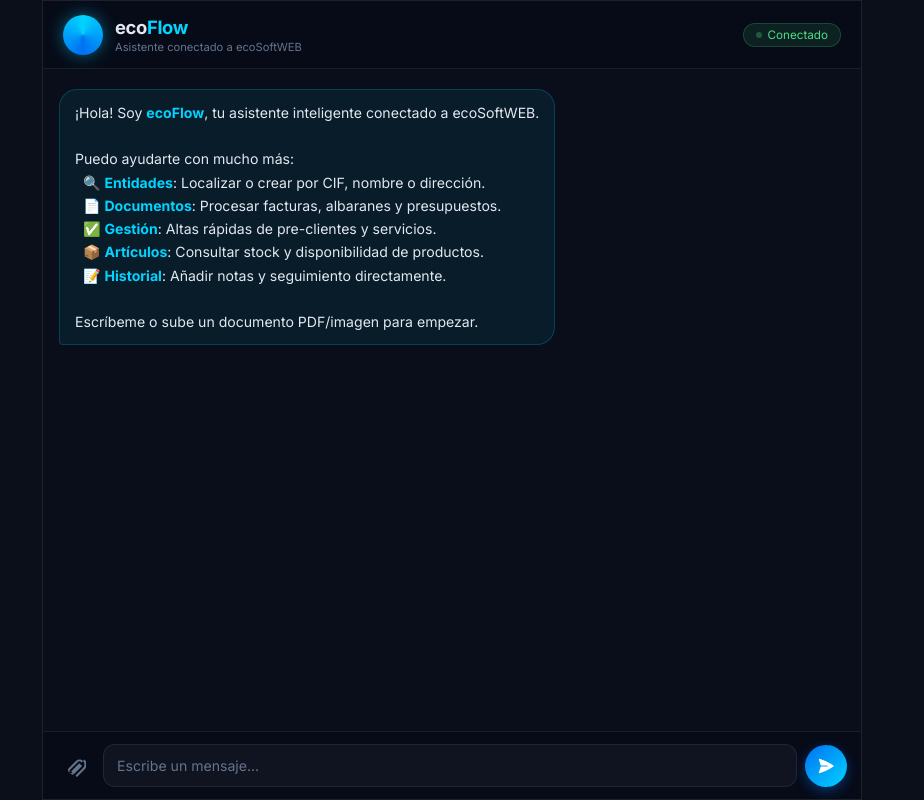
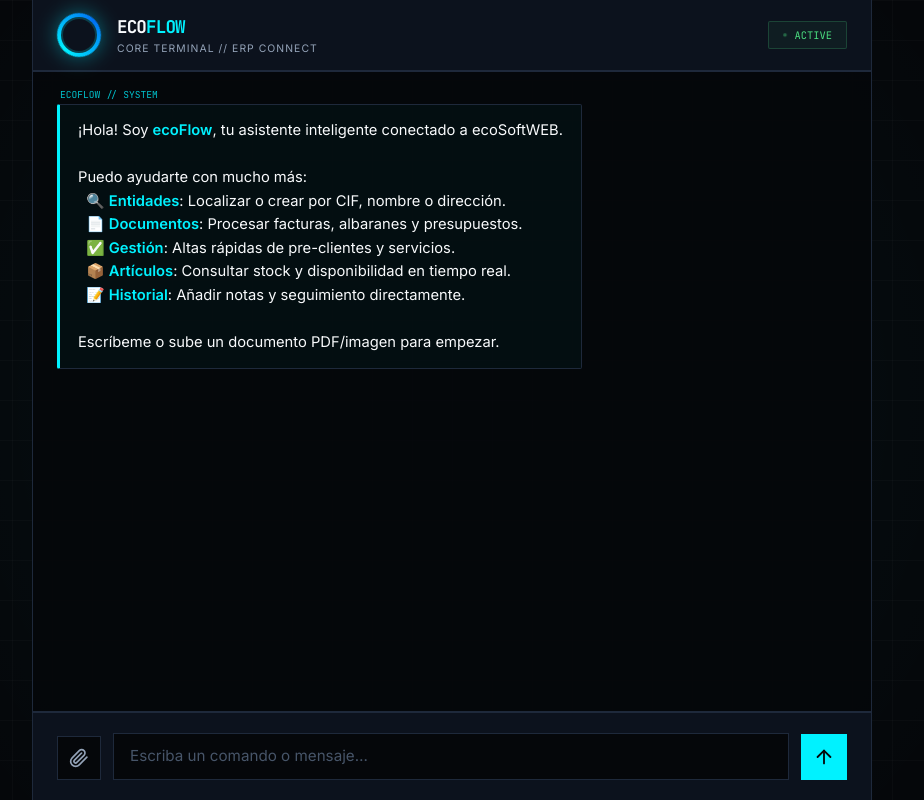
Before and after one commit to tortextrx/ecoflow, a plain HTML site: page app/static/index.html in a window 1280 px wide. Shown: the whole page, without its empty margins (188-1112 px from the left). Drawn offline with Linux system fonts and the light colour scheme.

Commit message:
Rediseño completo: Atomic Cyber Precision UI

```diff
--- a/app/static/index.html
+++ b/app/static/index.html
@@ -3,234 +3,330 @@
 <head>
 <meta charset="UTF-8">
 <meta name="viewport" content="width=device-width, initial-scale=1.0">
-<title>ecoFlow — Asistente Inteligente</title>
+<title>ecoFlow — Quantum Interface</title>
 <style>
-@import url('https://fonts.googleapis.com/css2?family=Inter:wght@400;500;600;700&display=swap');
+@import url('https://fonts.googleapis.com/css2?family=Inter:wght@400;500;600;700&family=JetBrains+Mono:wght@400;700&display=swap');
 
-*,*::before,*::after{box-sizing:border-box;margin:0;padding:0}
-:root{
-  --bg:#0b0f1a;--surface:rgba(255,255,255,.04);--border:rgba(255,255,255,.08);
-  --accent:#00d4ff;--accent2:#0070f3;--accent-dim:rgba(0,212,255,.12);
-  --text:#e2e8f0;--muted:#64748b;--radius:18px;
-  --bot-bg:rgba(0,212,255,.07);--user-bg:rgba(255,255,255,.05);
+:root {
+  --bg: #05070a;
+  --surface: #0c121d;
+  --surface-alt: #131b2b;
+  --border: #1e293b;
+  --border-bright: #334155;
+  --accent: #00f2ff;
+  --accent-dim: rgba(0,242,255,0.12);
+  --text: #f8fafc;
+  --muted: #94a3b8;
+  --radius: 2px;
+  --font-mono: 'JetBrains Mono', monospace;
+  --bot-bg: rgba(0,242,255,0.03);
 }
-html,body{height:100%;overflow:hidden}
-body{
-  font-family:'Inter',system-ui,sans-serif;
-  background:var(--bg);color:var(--text);
-  display:flex;align-items:center;justify-content:center;
+
+*, *::before, *::after { box-sizing: border-box; margin: 0; padding: 0; }
+
+@media (prefers-reduced-motion: reduce) {
+  *, ::before, ::after {
+    animation-delay: -1ms !important;
+    animation-duration: 1ms !important;
+    animation-iteration-count: 1 !important;
+    background-attachment: initial !important;
+    scroll-behavior: auto !important;
+    transition-duration: 0s !important;
+    transition-delay: 0s !important;
+  }
 }
-.shell{
-  width:min(820px,100%);height:100dvh;
-  display:flex;flex-direction:column;
-  background:rgba(11,15,26,.97);
-  border:1px solid var(--border);
+
+html, body { height: 100%; overflow: hidden; background: var(--bg); color: var(--text); }
+body {
+  font-family: 'Inter', system-ui, sans-serif;
+  display: flex; align-items: center; justify-content: center;
+  -webkit-font-smoothing: antialiased;
+  background-image:
+    radial-gradient(circle at 50% 50%, rgba(0, 242, 255, 0.05) 0%, transparent 80%),
+    linear-gradient(rgba(255,255,255,0.02) 1px, transparent 1px),
+    linear-gradient(90deg, rgba(255,255,255,0.02) 1px, transparent 1px);
+  background-size: 100% 100%, 40px 40px, 40px 40px;
+}
+
+.shell {
+  width: min(840px, 100%); height: 100dvh;
+  display: flex; flex-direction: column;
+  background: rgba(5, 7, 10, 0.94);
+  border-left: 1px solid var(--border);
+  border-right: 1px solid var(--border);
+  position: relative;
 }
 
 /* HEADER */
-.hd{
-  height:68px;padding:0 20px;flex-shrink:0;
-  background:rgba(8,12,24,.98);border-bottom:1px solid var(--border);
-  display:flex;align-items:center;justify-content:space-between;
+.hd {
+  height: 72px; padding: 0 24px; flex-shrink: 0;
+  background: var(--surface);
+  border-bottom: 2px solid var(--border);
+  display: flex; align-items: center; justify-content: space-between;
 }
-.hd-left{display:flex;align-items:center;gap:12px}
-.orb{
-  width:40px;height:40px;border-radius:50%;flex-shrink:0;
-  background:conic-gradient(from 0deg,#00d4ff,#0070f3,#00d4ff);
-  animation:spin 5s linear infinite;
-  box-shadow:0 0 16px rgba(0,212,255,.45);
+.hd-left { display: flex; align-items: center; gap: 16px; }
+.orb-container { position: relative; width: 44px; height: 44px; }
+.orb {
+  width: 100%; height: 100%; border-radius: 50%;
+  background: conic-gradient(from 0deg, #00f2ff, #0070f3, #00f2ff);
+  animation: spin 8s linear infinite;
+  box-shadow: 0 0 20px rgba(0,242,255,0.4);
 }
-@keyframes spin{to{transform:rotate(360deg)}}
-.brand{font-size:1.15rem;font-weight:700;letter-spacing:-.02em}
-.brand span{color:var(--accent)}
-.sub{font-size:.7rem;color:var(--muted);margin-top:2px}
-.pill{
-  display:flex;align-items:center;gap:6px;font-size:.73rem;color:#4ade80;
-  background:rgba(74,222,128,.1);border:1px solid rgba(74,222,128,.2);
-  padding:4px 12px;border-radius:999px;
+.orb-overlay {
+  position: absolute; inset: 4px; border-radius: 50%;
+  background: var(--surface); border: 2px solid rgba(0,242,255,0.2);
 }
-.dot{width:6px;height:6px;border-radius:50%;background:#4ade80;animation:pulse 2s infinite}
-@keyframes pulse{0%,100%{opacity:1}50%{opacity:.3}}
+@keyframes spin { to { transform: rotate(360deg); } }
+
+.brand { font-family: var(--font-mono); font-size: 1.1rem; font-weight: 700; letter-spacing: -0.05em; text-transform: uppercase; }
+.brand span { color: var(--accent); }
+.sub { font-size: 0.65rem; color: var(--muted); letter-spacing: 0.1em; text-transform: uppercase; margin-top: 4px; }
+
+.status {
+  display: flex; align-items: center; gap: 8px; font-family: var(--font-mono); font-size: 0.65rem; color: #4ade80;
+  background: rgba(74,222,128,0.05); border: 1px solid rgba(74,222,128,0.2);
+  padding: 6px 14px; border-radius: var(--radius);
+}
+.dot { width: 4px; height: 4px; border-radius: 50%; background: #4ade80; animation: pulse 2s infinite; }
+@keyframes pulse { 0%,100% { opacity: 1; transform: scale(1.1); } 50% { opacity: 0.4; transform: scale(0.9); } }
 
 /* CHAT */
-.chat{flex:1;overflow-y:auto;padding:20px 16px;display:flex;flex-direction:column;gap:14px;scroll-behavior:smooth}
-.chat::-webkit-scrollbar{width:4px}
-.chat::-webkit-scrollbar-thumb{background:var(--border);border-radius:4px}
-.row{display:flex}
-.row.me{justify-content:flex-end}
-.bub{
-  max-width:74%;padding:11px 15px;border-radius:var(--radius);
-  font-size:.88rem;line-height:1.65;animation:pop .18s ease;
-  word-break:break-word;
+.chat { flex: 1; overflow-y: auto; padding: 32px 24px; display: flex; flex-direction: column; gap: 20px; scroll-behavior: smooth; }
+.chat::-webkit-scrollbar { width: 3px; }
+.chat::-webkit-scrollbar-thumb { background: var(--border-bright); }
+
+.row { display: flex; width: 100%; }
+.row.me { justify-content: flex-end; }
+
+.bub {
+  max-width: 80%; padding: 14px 18px; position: relative;
+  font-size: 0.92rem; line-height: 1.6; animation: slideUp 0.3s cubic-bezier(0.16, 1, 0.3, 1);
+  word-break: break-word; border: 1px solid var(--border);
+  background: var(--surface-alt); border-radius: var(--radius);
 }
-@keyframes pop{from{opacity:0;transform:translateY(5px) scale(.97)}to{opacity:1;transform:none}}
-.bub.bot{background:var(--bot-bg);border:1px solid rgba(0,212,255,.2);border-bottom-left-radius:4px}
-.bub.bot strong,.bub.bot b{color:var(--accent)}
-.bub.me{background:var(--user-bg);border:1px solid var(--border);border-bottom-right-radius:4px}
-.bub.file{
-  display:flex;align-items:center;gap:8px;
-  background:rgba(0,112,243,.1);border:1px solid rgba(0,112,243,.3);
-  border-bottom-right-radius:4px;font-size:.83rem;color:var(--accent);
+@keyframes slideUp { from { opacity: 0; transform: translateY(12px); } to { opacity: 1; transform: none; } }
+
+.bub.bot {
+  border-left: 3px solid var(--accent);
+  background: var(--bot-bg);
+}
+.bub.bot::before {
+  content: "ECOFLOW // SYSTEM";
+  position: absolute; top: -18px; left: 0;
+  font-family: var(--font-mono); font-size: 0.6rem; color: var(--accent); opacity: 0.8;
 }
 
+.bub.me {
+  border-right: 3px solid #64748b;
+  background: rgba(255,255,255,0.02);
+}
+.bub.me::before {
+  content: "USER // AUTH";
+  position: absolute; top: -18px; right: 0;
+  font-family: var(--font-mono); font-size: 0.6rem; color: var(--muted); opacity: 0.8;
+}
+
+.bub strong { color: var(--accent); font-weight: 600; }
+
+.file-card {
+  display: flex; align-items: center; gap: 12px;
+  background: rgba(0, 242, 255, 0.05); border: 1px solid rgba(0, 242, 255, 0.2);
+  padding: 10px 14px; margin-top: 4px;
+}
+.file-card svg { color: var(--accent); flex-shrink: 0; }
+
 /* TYPING */
-.typing-row{display:flex;align-items:center;gap:10px;padding:0 16px 8px}
-.typing-bub{
-  display:flex;gap:4px;align-items:center;
-  background:var(--bot-bg);border:1px solid rgba(0,212,255,.2);
-  padding:10px 14px;border-radius:var(--radius);border-bottom-left-radius:4px;
+.typing { display: flex; align-items: center; gap: 12px; padding: 0 24px 16px; opacity: 0.8; }
+.typing-dots { display: flex; gap: 4px; }
+.typing-dots span { width: 5px; height: 5px; background: var(--accent); animation: bounceDots 1.4s infinite; }
+.typing-dots span:nth-child(2) { animation-delay: 0.2s; }
+.typing-dots span:nth-child(3) { animation-delay: 0.4s; }
+@keyframes bounceDots { 0%, 80%, 100% { transform: scale(1); opacity: 0.4; } 40% { transform: scale(1.4); opacity: 1; } }
+.typing-label { font-family: var(--font-mono); font-size: 0.65rem; color: var(--accent); letter-spacing: 0.05em; }
+
+/* INPUT BAR */
+.bar {
+  flex-shrink: 0; padding: 20px 24px;
+  background: var(--surface); border-top: 2px solid var(--border);
+  display: flex; align-items: flex-end; gap: 12px;
 }
-.typing-bub span{width:7px;height:7px;border-radius:50%;background:var(--accent);animation:bounce 1.2s infinite}
-.typing-bub span:nth-child(2){animation-delay:.2s}
-.typing-bub span:nth-child(3){animation-delay:.4s}
-@keyframes bounce{0%,80%,100%{transform:translateY(0)}40%{transform:translateY(-6px)}}
-.tlabel{font-size:.75rem;color:var(--muted)}
 
-/* INPUT */
-.bar{
-  flex-shrink:0;padding:12px 14px;
-  background:rgba(8,12,24,.98);border-top:1px solid var(--border);
-  display:flex;align-items:flex-end;gap:8px;
+.action-btn {
+  width: 44px; height: 44px; border: 1px solid var(--border); background: var(--bg);
+  color: var(--muted); cursor: pointer; display: flex; align-items: center; justify-content: center;
+  transition: border-color 0.2s, color 0.2s, background 0.2s; flex-shrink: 0;
 }
-.attach{
-  width:38px;height:38px;border-radius:50%;color:var(--muted);cursor:pointer;
-  display:flex;align-items:center;justify-content:center;flex-shrink:0;border:none;background:none;
-  transition:all .2s;
+.action-btn:hover { color: var(--accent); border-color: var(--accent); background: var(--accent-dim); }
+.action-btn:focus-visible { outline: 2px solid var(--accent); outline-offset: 2px; }
+
+.file-preview {
+  display: none; align-items: center; gap: 10px;
+  background: var(--accent-dim); border: 1px solid var(--accent);
+  padding: 6px 12px; font-family: var(--font-mono); font-size: 0.7rem; color: var(--accent);
+  max-width: 200px; white-space: nowrap; overflow: hidden; text-overflow: ellipsis;
 }
-.attach:hover{color:var(--accent);background:var(--accent-dim)}
-.attach svg{width:20px;height:20px}
-.prev{
-  display:none;align-items:center;gap:6px;
-  background:rgba(0,112,243,.12);border:1px solid rgba(0,112,243,.3);
-  border-radius:8px;padding:4px 10px;font-size:.75rem;color:var(--accent);
-  max-width:160px;white-space:nowrap;overflow:hidden;text-overflow:ellipsis;
+.btn-close { background: none; border: none; color: var(--accent); cursor: pointer; font-size: 1rem; line-height: 1; }
+
+textarea {
+  flex: 1; min-height: 44px; max-height: 160px; resize: none; outline: none;
+  font-family: inherit; font-size: 0.95rem; border: 1px solid var(--border);
+  background: var(--bg); color: var(--text); padding: 11px 16px; line-height: 1.5;
+  transition: border-color 0.2s;
 }
-.clr{background:none;border:none;color:var(--muted);cursor:pointer;font-size:.85rem;padding:0 2px;flex-shrink:0}
-.clr:hover{color:#f87171}
-textarea{
-  flex:1;min-height:40px;max-height:120px;resize:none;outline:none;font-family:inherit;
-  background:var(--surface);border:1px solid var(--border);border-radius:12px;
-  color:var(--text);font-size:.88rem;padding:10px 13px;line-height:1.5;transition:border-color .2s;
+textarea:focus { border-color: var(--accent); }
+textarea::placeholder { color: #475569; }
+
+.btn-send {
+  width: 46px; height: 46px; border: none; cursor: pointer;
+  background: var(--accent); color: var(--bg);
+  display: flex; align-items: center; justify-content: center;
+  transition: transform 0.1s, filter 0.2s; flex-shrink: 0;
 }
-textarea:focus{border-color:rgba(0,212,255,.4)}
-textarea::placeholder{color:var(--muted)}
-.send{
-  width:42px;height:42px;border-radius:50%;flex-shrink:0;border:none;cursor:pointer;
-  background:linear-gradient(135deg,var(--accent2),var(--accent));
-  display:flex;align-items:center;justify-content:center;color:#fff;
-  box-shadow:0 4px 12px rgba(0,112,243,.4);transition:all .2s;
-}
-.send:hover{transform:scale(1.06);box-shadow:0 6px 18px rgba(0,212,255,.5)}
-.send:active{transform:scale(.96)}
-.send:disabled{opacity:.4;cursor:not-allowed;transform:none}
-.send svg{width:18px;height:18px}
+.btn-send:hover { filter: brightness(1.1); transform: translateY(-1px); }
+.btn-send:active { transform: translateY(1px); }
+.btn-send:disabled { opacity: 0.3; cursor: not-allowed; filter: grayscale(1); }
+.btn-send svg { width: 22px; height: 22px; }
 </style>
 </head>
 <body>
 <div class="shell">
   <header class="hd">
     <div class="hd-left">
-      <div class="orb"></div>
+      <div class="orb-container">
+        <div class="orb"></div>
+        <div class="orb-overlay"></div>
+      </div>
       <div>
         <div class="brand">eco<span>Flow</span></div>
-        <div class="sub">Asistente conectado a ecoSoftWEB</div>
+        <div class="sub">CORE TERMINAL // ERP CONNECT</div>
       </div>
     </div>
-    <div class="pill"><span class="dot"></span>Conectado</div>
+    <div class="status"><span class="dot"></span>ACTIVE</div>
   </header>
 
-  <main class="chat" id="chat"></main>
+  <main class="chat" id="chatArea"></main>
 
-  <div class="typing-row" id="typingRow" style="display:none">
-    <div class="typing-bub"><span></span><span></span><span></span></div>
-    <span class="tlabel" id="tlabel">ecoFlow está pensando...</span>
+  <div class="typing" id="typingArea" style="display:none">
+    <div class="typing-dots"><span></span><span></span><span></span></div>
+    <span class="typing-label" id="typingLabel">SYSTEM IS PROCESSING…</span>
   </div>
 
   <footer class="bar">
-    <label class="attach" title="Subir imagen o PDF">
-      <svg xmlns="http://www.w3.org/2000/svg" viewBox="0 0 20 20" fill="currentColor"><path fill-rule="evenodd" d="M15.621 4.379a3 3 0 00-4.242 0l-7 7a3 3 0 004.242 4.242l7-7a1 1 0 00-1.414-1.414l-7 7a1 1 0 01-1.414-1.414l7-7a1 1 0 011.414 1.414l-7 7a3 3 0 01-4.242-4.242l7-7a5 5 0 017.071 7.071l-7 7a1 1 0 001.414 1.414l7-7a7 7 0 000-9.9z" clip-rule="evenodd" /></svg>
+    <label class="action-btn" title="Adjuntar documento" aria-label="Adjuntar documento">
+      <svg xmlns="http://www.w3.org/2000/svg" width="20" height="20" viewBox="0 0 24 24" fill="none" stroke="currentColor" stroke-width="2" stroke-linecap="round" stroke-linejoin="round"><path d="m21.44 11.05-9.19 9.19a6 6 0 0 1-8.49-8.49l8.57-8.57A4 4 0 1 1 18 8.84l-8.59 8.51a2 2 0 0 1-2.83-2.83l8.49-8.48"/></svg>
       <input type="file" id="fileInput" accept=".jpg,.jpeg,.png,.pdf" style="display:none">
     </label>
-    <div class="prev" id="prev">
-      <span id="prevName"></span>
-      <button class="clr" id="clr">✕</button>
+    <div class="file-preview" id="filePreview">
+      <span id="fileName"></span>
+      <button class="btn-close" id="clearFile" aria-label="Eliminar archivo">✕</button>
     </div>
-    <textarea id="txt" placeholder="Escribe un mensaje..." rows="1"></textarea>
-    <button class="send" id="sendBtn">
-      <svg xmlns="http://www.w3.org/2000/svg" viewBox="0 0 24 24" fill="currentColor"><path d="M3.478 2.405a.75.75 0 00-.926.94l2.432 7.905H13.5a.75.75 0 010 1.5H4.984l-2.432 7.905a.75.75 0 00.926.94 60.519 60.519 0 0018.445-8.986.75.75 0 000-1.218A60.517 60.517 0 003.478 2.405z"/></svg>
+    <textarea id="msgInput" placeholder="Escriba un comando o mensaje…" rows="1" aria-label="Mensaje para ecoFlow"></textarea>
+    <button class="btn-send" id="sendBtn" title="Enviar" aria-label="Enviar mensaje">
+      <svg xmlns="http://www.w3.org/2000/svg" width="24" height="24" viewBox="0 0 24 24" fill="none" stroke="currentColor" stroke-width="2" stroke-linecap="round" stroke-linejoin="round"><path d="m5 12 7-7 7 7"/><path d="M12 19V5"/></svg>
     </button>
   </footer>
 </div>
+
 <script>
-const chat=document.getElementById('chat'),
-  txt=document.getElementById('txt'),
-  btn=document.getElementById('sendBtn'),
-  fi=document.getElementById('fileInput'),
-  prev=document.getElementById('prev'),
-  prevName=document.getElementById('prevName'),
-  clr=document.getElementById('clr'),
-  typingRow=document.getElementById('typingRow'),
-  tlabel=document.getElementById('tlabel');
+const chatArea=document.getElementById('chatArea'),
+  msgInput=document.getElementById('msgInput'),
+  sendBtn=document.getElementById('sendBtn'),
+  fileInput=document.getElementById('fileInput'),
+  filePreview=document.getElementById('filePreview'),
+  fileName=document.getElementById('fileName'),
+  clearFile=document.getElementById('clearFile'),
+  typingArea=document.getElementById('typingArea'),
+  typingLabel=document.getElementById('typingLabel');
 
-const SID='eco_'+Math.random().toString(36).slice(2,9);
+const SID='eco_'+Math.random().toString(36).slice(2,10);
 let pendingFile=null;
 
 function md(s){
   return s
     .replace(/&/g,'&amp;').replace(/</g,'&lt;').replace(/>/g,'&gt;')
     .replace(/\*\*(.*?)\*\*/g,'<strong>$1</strong>')
-    .replace(/\*(.*?)\*/g,'<em>$1</em>')
     .replace(/\n/g,'<br>');
 }
 
-function bubble(text,side,isFile=false){
-  const row=document.createElement('div');row.className='row'+(side==='me'?' me':'');
-  const b=document.createElement('div');b.className='bub '+side+(isFile?' file':'');
+function addBubble(text,side,isFile=false){
+  const row=document.createElement('div'); row.className='row'+(side==='user'?' me':'');
+  const b=document.createElement('div'); b.className='bub '+(side==='user'?'me':'bot');
+
   if(isFile){
     const ext=text.split('.').pop().toLowerCase();
-    b.innerHTML=(ext==='pdf'?'📄':'🖼️')+' '+text;
-  }else{b.innerHTML=md(text)}
-  row.appendChild(b);chat.appendChild(row);
-  chat.scrollTop=chat.scrollHeight;
+    b.innerHTML=`<div class="file-card">
+      <svg xmlns="http://www.w3.org/2000/svg" width="18" height="18" viewBox="0 0 24 24" fill="none" stroke="currentColor" stroke-width="2" stroke-linecap="round" stroke-linejoin="round">${ext==='pdf'?'<path d="M14 2H6a2 2 0 0 0-2 2v16a2 2 0 0 0 2 2h12a2 2 0 0 0 2-2V8z"/><polyline points="14 2 14 8 20 8"/>':'<rect x="3" y="3" width="18" height="18" rx="2" ry="2"/><circle cx="8.5" cy="8.5" r="1.5"/><polyline points="21 15 16 10 5 21"/>'}</svg>
+      <span>${text}</span>
+    </div>`;
+  } else {
+    b.innerHTML=md(text);
+  }
+
+  row.appendChild(b);
+  chatArea.appendChild(row);
+  chatArea.scrollTop=chatArea.scrollHeight;
 }
 
-function showTyping(label='ecoFlow está pensando...'){
-  tlabel.textContent=label;typingRow.style.display='flex';
-  chat.scrollTop=chat.scrollHeight;
+function showTyping(label='SYSTEM IS PROCESSING…'){
+  typingLabel.textContent=label; typingArea.style.display='flex';
+  chatArea.scrollTop=chatArea.scrollHeight;
 }
-function hideTyping(){typingRow.style.display='none'}
+function hideTyping(){ typingArea.style.display='none'; }
 
-txt.addEventListener('input',()=>{txt.style.height='auto';txt.style.height=Math.min(txt.scrollHeight,120)+'px'});
-txt.addEventListener('keydown',e=>{if(e.key==='Enter'&&!e.shiftKey){e.preventDefault();send()}});
-btn.addEventListener('click',send);
-fi.addEventListener('change',e=>{
-  const f=e.target.files[0];if(!f)return;
-  pendingFile=f;prevName.textContent=f.name.length>22?f.name.slice(0,20)+'...':f.name;
-  prev.style.display='flex';
+msgInput.addEventListener('input',()=>{
+  msgInput.style.height='auto';
+  msgInput.style.height=Math.min(msgInput.scrollHeight,160)+'px';
 });
-clr.addEventListener('click',()=>{pendingFile=null;fi.value='';prev.style.display='none'});
 
-// mensaje de bienvenida
-bubble('\u00a1Hola! Soy **ecoFlow**, tu asistente inteligente conectado a ecoSoftWEB.\n\nPuedo ayudarte con mucho m\u00e1s:\n\u00a0\u00a0\ud83d\udd0d **Entidades**: Localizar o crear por CIF, nombre o direcci\u00f3n.\n\u00a0\u00a0\ud83d\udcc4 **Documentos**: Procesar facturas, albaranes y presupuestos.\n\u00a0\u00a0\u2705 **Gesti\u00f3n**: Altas r\u00e1pidas de pre-clientes y servicios.\n\u00a0\u00a0\ud83d\udce6 **Art\u00edculos**: Consultar stock y disponibilidad de productos.\n\u00a0\u00a0\ud83d\udcdd **Historial**: A\u00f1adir notas y seguimiento directamente.\n\nEscr\u00edbeme o sube un documento PDF/imagen para empezar.','bot');
+msgInput.addEventListener('keydown',e=>{
+  if(e.key==='Enter'&&!e.shiftKey){ e.preventDefault(); sendMessage(); }
+});
 
-async function send(){
-  const t=txt.value.trim();
+sendBtn.addEventListener('click',sendMessage);
+
+fileInput.addEventListener('change',e=>{
+  const f=e.target.files[0]; if(!f)return;
+  pendingFile=f;
+  fileName.textContent=f.name.length>22?f.name.slice(0,20)+'…':f.name;
+  filePreview.style.display='flex';
+});
+
+clearFile.addEventListener('click',()=>{
+  pendingFile=null; fileInput.value=''; filePreview.style.display='none';
+});
+
+// Mensaje inicial
+setTimeout(()=>{
+  addBubble('\u00a1Hola! Soy **ecoFlow**, tu asistente inteligente conectado a ecoSoftWEB.\n\nPuedo ayudarte con mucho m\u00e1s:\n\u00a0\u00a0\ud83d\udd0d **Entidades**: Localizar o crear por CIF, nombre o direcci\u00f3n.\n\u00a0\u00a0\ud83d\udcc4 **Documentos**: Procesar facturas, albaranes y presupuestos.\n\u00a0\u00a0\u2705 **Gesti\u00f3n**: Altas r\u00e1pidas de pre-clientes y servicios.\n\u00a0\u00a0\ud83d\udce6 **Art\u00edculos**: Consultar stock y disponibilidad en tiempo real.\n\u00a0\u00a0\ud83d\udcdd **Historial**: A\u00f1adir notas y seguimiento directamente.\n\nEscr\u00edbeme o sube un documento PDF/imagen para empezar.','bot');
+}, 300);
+
+async function sendMessage(){
+  const t=msgInput.value.trim();
   if(!t&&!pendingFile)return;
-  btn.disabled=true;
-  if(pendingFile)bubble(pendingFile.name,'me',true);
-  if(t)bubble(t,'me');
-  txt.value='';txt.style.height='auto';
-  showTyping(pendingFile?'ecoFlow est\u00e1 analizando el documento...':'ecoFlow est\u00e1 pensando...');
+
+  sendBtn.disabled=true;
+  if(pendingFile) addBubble(pendingFile.name,'user',true);
+  if(t) addBubble(t,'user');
+
+  msgInput.value=''; msgInput.style.height='auto';
+  showTyping(pendingFile?'ANALYZING DOCUMENT…':'QUERYING SYSTEM…');
+
   const fd=new FormData();
-  fd.append('session_id',SID);fd.append('message',t);
-  if(pendingFile)fd.append('file',pendingFile);
-  try{
+  fd.append('session_id',SID); fd.append('message',t);
+  if(pendingFile) fd.append('file',pendingFile);
+
+  try {
     const r=await fetch('/api/ecoflow/chat',{method:'POST',body:fd});
     const d=await r.json();
-    hideTyping();bubble(d.reply,'bot');
-    if(d.state==='done')setTimeout(()=>bubble('\u00bfHay algo m\u00e1s en lo que pueda ayudarte?','bot'),900);
-  }catch(e){hideTyping();bubble('\u26a0\ufe0f Error de conexi\u00f3n. Int\u00e9ntalo de nuevo.','bot')}
-  pendingFile=null;fi.value='';prev.style.display='none';btn.disabled=false;
+    hideTyping();
+    addBubble(d.reply,'bot');
+    if(d.state==='done') setTimeout(()=>addBubble('\u00bfNecesitas algo m\u00e1s?','bot'),800);
+  } catch(e) {
+    hideTyping();
+    addBubble('\u26a0\ufe0f ERROR // CONNECTION FAILED.','bot');
+  }
+
+  pendingFile=null; fileInput.value=''; filePreview.style.display='none'; sendBtn.disabled=false;
 }
 </script>
 </body>
```
Also changed, not shown: 1 other file.
